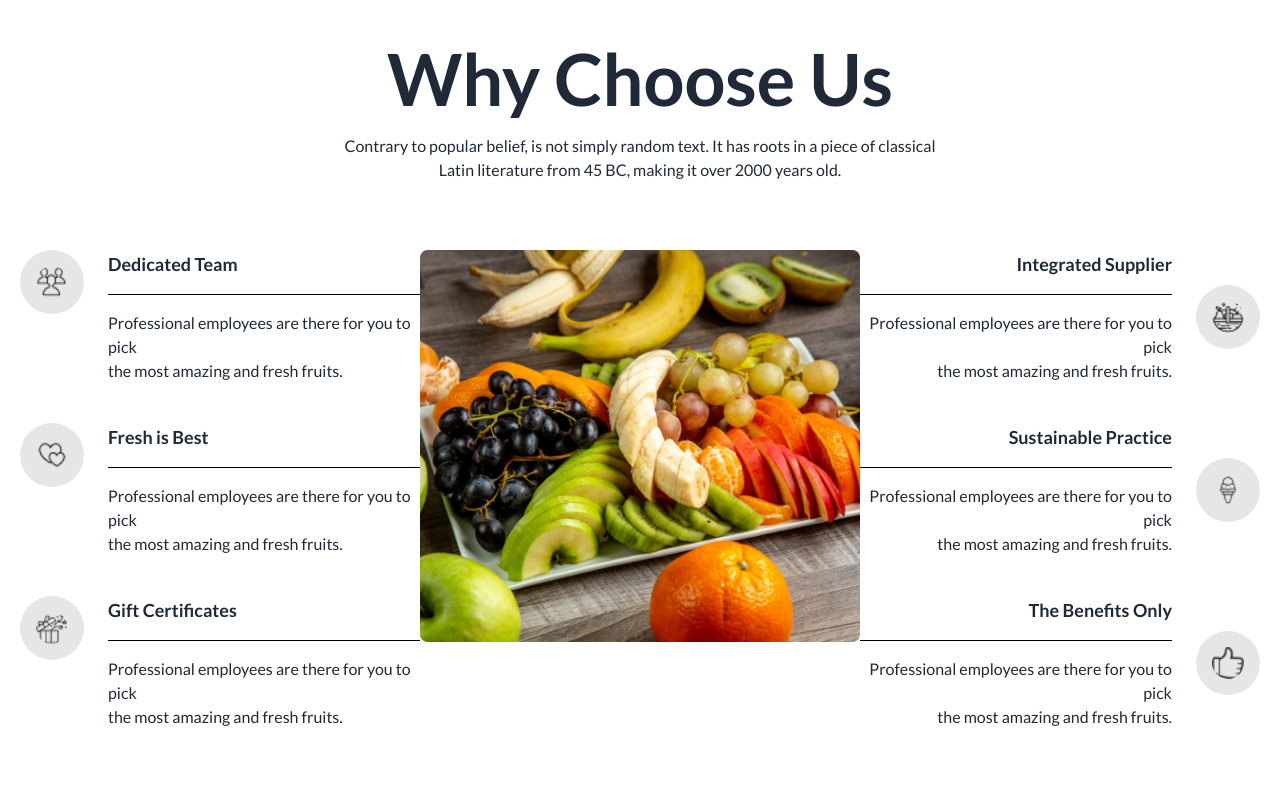
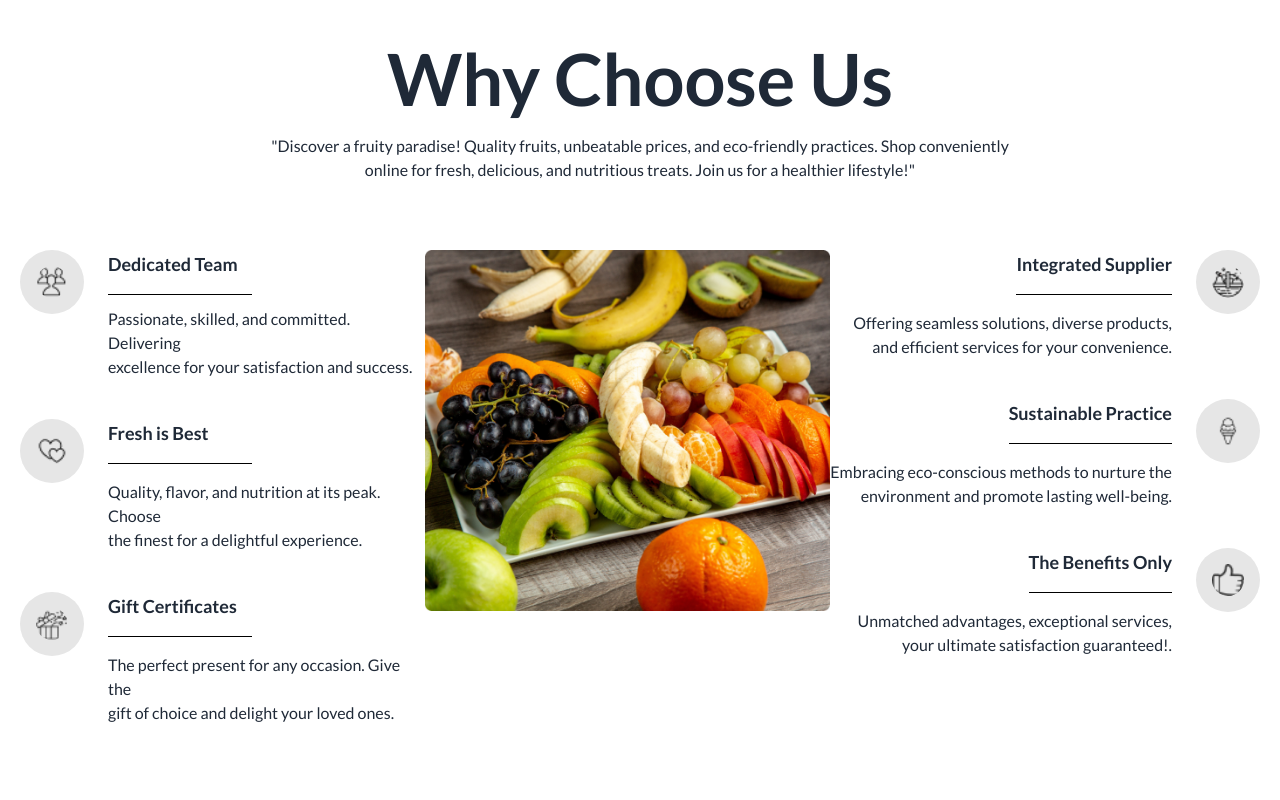
Before and after one commit to RahulKhanSuvo/Fruit-Burst, a plain HTML site: page index.html in a window 1280 px wide. Shown: the part 2540-3340 px from the top of the page. Drawn offline with nearby package versions, Linux system fonts and the light colour scheme.

Commit message:
added meaning full text

```diff
--- a/index.html
+++ b/index.html
@@ -275,7 +275,7 @@
       <div class="flex flex-col lg:flex-row items-center lg:justify-between ">
         <div class=" lg:flex-1">
         <h2 class="font-black text-center lg:text-left text-2xl lg:text-5xl text-[#121212] lg:pb-4 ">Deal of the day</h2>
-        <p class="text-[#121212] font-medium text-center lg:text-left">Contrary to popular belief, is not simply random text. It has roots in a piece of <br> classical Latin literature from 45 BC, making it over 2000 years old.</p>
+        <p class="text-[#121212] font-medium text-center lg:text-left">Save big on fresh fruits for 30 days! Enjoy unbeatable discounts on apples, oranges,<br> grapes, strawberries, bananas, pineapples, and mangoes. Limited time offer! 🌟🛒🎉</p>
       </div>
       <div class="mt-4 lg:mt-0">
         <div class="grid grid-flow-col  font-black gap-5 text-center auto-cols-max">
@@ -329,7 +329,7 @@
                 <form method="dialog" class="modal-box pt-16 px-20">
                  <div class="flex justify-center"><img src="images/fruit6.png" alt=""></div>
                   <h2 class="pt-6 text-2xl font-extrabold">Apples</h2>
-                   <p class="py-4">Professional employees are there for you to pick the most amazing and fresh fruits.</p>
+                   <p class="py-4">Sweet, crisp, and nutritious. A versatile fruit perfect for snacking or baking.</p>
                    <div class="rating">
                     <input type="radio" name="rating-1" class="mask mask-star-2 bg-[#F85559]" />
                     <input type="radio" name="rating-1" class="mask mask-star-2 bg-[#F85559]" checked />
@@ -367,7 +367,7 @@
                 <form method="dialog" class="modal-box pt-16 px-20">
                  <div class="flex justify-center"><img src="images/fruit7.png" alt=""></div>
                   <h2 class="pt-6 text-2xl font-extrabold">Orange</h2>
-                   <p class="py-4">Professional employees are there for you to pick the most amazing and fresh fruits.</p>
+                   <p class="py-4">Juicy, refreshing, and packed with vitamin C. A citrus delight to savor!</p>
                    <div class="rating">
                     <input type="radio" name="rating-2" class="mask mask-star-2 bg-[#F85559]" />
                     <input type="radio" name="rating-2" class="mask mask-star-2 bg-[#F85559]" checked />
@@ -405,7 +405,7 @@
                 <form method="dialog" class="modal-box pt-16 px-20">
                  <div class="flex justify-center"><img src="images/fruit8.png" alt=""></div>
                   <h2 class="pt-6 text-2xl font-extrabold">Red Dragon</h2>
-                   <p class="py-4">Professional employees are there for you to pick the most amazing and fresh fruits.</p>
+                   <p class="py-4">Exotic "Red Dragon" fruit: Sweet, vibrant, and rich in antioxidants. A tropical delight!</p>
                    <div class="rating">
                     <input type="radio" name="rating-3" class="mask mask-star-2 bg-[#F85559]" />
                     <input type="radio" name="rating-3" class="mask mask-star-2 bg-[#F85559]" checked />
@@ -443,7 +443,7 @@
                 <form method="dialog" class="modal-box pt-16 px-20">
                  <div class="flex justify-center"><img src="images/fruit9.png" alt=""></div>
                   <h2 class="pt-6 text-2xl font-extrabold">Banana</h2>
-                   <p class="py-4">Professional employees are there for you to pick the most amazing and fresh fruits.</p>
+                   <p class="py-4">Creamy, potassium-rich, and nature's perfect snack. A go-to fruit for energy!.</p>
                    <div class="rating">
                     <input type="radio" name="rating-4" class="mask mask-star-2 bg-[#F85559]" />
                     <input type="radio" name="rating-4" class="mask mask-star-2 bg-[#F85559]" checked />
@@ -480,7 +480,7 @@
                     Meet the team section
                   </h1>
                   <p class="mb-5 text-sm lg:text-base  font-normal">
-                    Contrary to popular belief, is not simply random text. It has roots in a piece of classical <br> Latin literature from 45 BC, making it over 2000 years old.
+                    Meet our Fruits expert! With vast knowledge and a passion for all things fruity, they're here to <br> guide you on your delicious and healthy journey!
                    <div class="grid md:grid-cols-2 lg:grid-cols-4 gap-14 lg:gap-32">
                     <div class="flex justify-center"><div class="">
                       <img src="images/member1.png" alt="">
@@ -536,69 +536,73 @@
 
     <!-- choose us section -->
     <section class="container mx-auto mt-32 px-5">
-     <div class="grid justify-center text-center"> <div class="items-center">
+     <div class="grid justify-center text-center">
+      <div class="items-center">
       <h1 class="mb-5 text-2xl md:text-4xl font-extrabold lg:text-7xl">
         Why Choose Us
       </h1>
       <p class="mb-5 font-normal">
-        Contrary to popular belief, is not simply random text. It has roots in a piece of classical <br> Latin literature from 45 BC, making it over 2000 years old.
+        "Discover a fruity paradise! Quality fruits, unbeatable prices, and eco-friendly practices. Shop conveniently <br> online for fresh, delicious, and nutritious treats. Join us for a healthier lifestyle!"
       </p>
         </div>
       </div>
       <!-- flex -->
       <section class="hidden lg:block ">
       <div class="flex justify-between mt-12 mb-32 ">
-        <div class=" space-y-10">
+        <div class=" space-y-10 flex-1 ">
           <div class="flex gap-6 ">
             <img class="bg-[#1212121A] h-16 p-4 rounded-full" src="icons/group.png" alt="">
               <div class="">
-                <h3 class=" font-extrabold text-lg w- pb-4 border-b border-black">Dedicated Team</h3>
-        <p class="pt-4">Professional employees are there for you to pick <br> the most amazing and fresh fruits.</p>
+                <h3 class=" font-extrabold text-lg w-36 pb-4 border-b border-black">Dedicated Team</h3>
+        <p class="pt-3">Passionate, skilled, and committed. Delivering <br> excellence for your satisfaction and success.</p>
               </div>
           </div>
           <div class="flex gap-6 ">
             <img class="bg-[#1212121A] h-16 p-4 rounded-full" src="icons/love 1.png" alt="">
               <div class="">
-                <h3 class=" font-extrabold text-lg w- pb-4 border-b border-black">Fresh is Best</h3>
-        <p class="pt-4">Professional employees are there for you to pick <br> the most amazing and fresh fruits.</p>
+                <h3 class=" font-extrabold text-lg w-36 pb-4 border-b border-black">Fresh is Best</h3>
+        <p class="pt-4">Quality, flavor, and nutrition at its peak. Choose <br>the finest for a delightful experience.</p>
               </div>
           </div>
           <div class="flex gap-6 ">
             <img class="bg-[#1212121A] h-16 p-4 rounded-full" src="icons/gift-box 1.png" alt="">
               <div class="">
-                <h3 class=" font-extrabold text-lg w- pb-4 border-b border-black">Gift Certificates</h3>
-        <p class="pt-4">Professional employees are there for you to pick <br> the most amazing and fresh fruits.</p>
+                <h3 class=" font-extrabold text-lg w-36 pb-4 border-b border-black">Gift Certificates</h3>
+        <p class="pt-4">The perfect present for any occasion. Give the <br> gift of choice and delight your loved ones. </p>
               </div>
           </div>
          </div>
          <!-- photos -->
-         <div class="">
+         <div class=" flex-1">
           <img src="images/whychoose1.png" alt="">
          </div>
          <!-- third -->
-         <nav  class=" space-y-10">
-          <nav class=" flex items-center gap-6">
-            <nav class=" text-right ">
-              <h3 class=" font-extrabold text-lg w- pb-4 border-b border-black">Integrated Supplier</h3>
-              <p class="pt-4">Professional employees are there for you to pick <br> the most amazing and fresh fruits.</p>
-             </nav>
-             <img class="bg-[#1212121A] h-16 p-4 rounded-full" src="icons/fruit.png" alt="">
-           </nav>
-          <nav class=" flex items-center gap-6">
-            <nav class=" text-right ">
-              <h3 class=" font-extrabold text-lg w- pb-4 border-b border-black">Sustainable Practice</h3>
-              <p class="pt-4">Professional employees are there for you to pick <br> the most amazing and fresh fruits.</p>
-             </nav>
-             <img class="bg-[#1212121A] h-16 p-4 rounded-full" src="icons/ice-cream 1.png" alt="">
-           </nav>
-          <nav class=" flex items-center gap-6">
-            <nav class=" text-right ">
-              <h3 class=" font-extrabold text-lg w- pb-4 border-b border-black">The Benefits Only</h3>
-              <p class="pt-4">Professional employees are there for you to pick <br> the most amazing and fresh fruits.</p>
-             </nav>
-             <img class="bg-[#1212121A] h-16 p-4 rounded-full" src="icons/like.png" alt="">
-           </nav>
-         </nav>
+         <div class="space-y-10">
+          <div class="flex  gap-6 ">
+            <div class="flex flex-col w-full">
+              <div class="grid card  place-items-end"><h3 class="pb-4 border-b font-extrabold text-lg  border-black">Integrated Supplier</h3></div>
+
+              <div class="grid text-right card tex place-items-end"><p class="pt-4"> Offering seamless solutions, diverse products, <br> and efficient services for your convenience.</p></div>
+            </div>
+            <img class="bg-[#1212121A] h-16 p-4 rounded-full" src="icons/fruit.png" alt="">
+          </div>
+          <div class="flex gap-6 ">
+            <div class="flex flex-col w-full">
+              <div class="grid card  place-items-end"><h3 class="pb-4 border-b font-extrabold text-lg  border-black">Sustainable Practice</h3></div>
+
+              <div class="grid text-right card tex place-items-end"><p class="pt-4">  Embracing eco-conscious methods to nurture the <br>environment and promote lasting well-being.</p></div>
+            </div>
+            <img class="bg-[#1212121A] h-16 p-4 rounded-full" src="icons/ice-cream 1.png" alt="">
+          </div>
+          <div class="flex gap-6 ">
+            <div class="flex flex-col w-full">
+              <div class="grid card  place-items-end"><h3 class="pb-4 border-b font-extrabold text-lg  border-black">The Benefits Only</h3></div>
+
+              <div class="grid text-right card tex place-items-end"><p class="pt-4">  Unmatched advantages, exceptional services, <br> your ultimate satisfaction guaranteed!.</p></div>
+            </div>
+            <img class="bg-[#1212121A] h-16 p-4 rounded-full" src="icons/like.png" alt="">
+          </div>
+         </div>
       </div>
       </section>
       <!-- for mobile device -->
@@ -614,8 +618,9 @@
               <img class="bg-[#1212121A] h-16 p-4 rounded-full" src="icons/group.png" alt="">
             </div>
               <div class="text-center">
-                <h3 class=" font-extrabold text-lg py-8 pb-4 border-b border-black">Dedicated Team</h3>
-        <p class="pt-4">Professional employees are there <br> for you to pick  the most amazing <br> and fresh fruits.</p>
+                <h3 class=" font-extrabold text-lg py-8 pb-4 border-b  border-black">Dedicated Team</h3>
+        <p class="pt-4">Passionate, skilled, and committed. Delivering <br>
+          excellence for your satisfaction and success.</p>
               </div>
            </div>
 
@@ -625,7 +630,8 @@
                 </div>
                   <div class="text-center">
                     <h3 class=" font-extrabold text-lg w- py-8 pb-4 border-b border-black">Fresh is Best</h3>
-            <p class="pt-4">Professional employees are there <br> for you to pick  the most amazing <br> and fresh fruits.</p>
+            <p class="pt-4">Quality, flavor, and nutrition at its peak. Choose
+              the finest for a delightful experience.</p>
                   </div>
               </div>
               <div class=" ">
@@ -634,7 +640,8 @@
                 </div>
                   <div class=" text-center">
                     <h3 class=" font-extrabold text-lg py-8 pb-4 border-b border-black">Gift Certificates</h3>
-            <p class="pt-4">Professional employees are there <br> for you to pick  the most amazing <br> and fresh fruits.</p>
+            <p class="pt-4">The perfect present for any occasion. Give the
+              gift of choice and delight your loved ones.</p>
                   </div>
               </div>
             </div>
@@ -648,7 +655,8 @@
               </div>
               <div class=" text-center ">
                 <h3 class=" font-extrabold text-lg py-8 pb-4 border-b border-black">Integrated Supplier</h3>
-                <p class="pt-4">Professional employees are there <br> for you to pick  the most amazing <br> and fresh fruits.</p>
+                <p class="pt-4">Offering seamless solutions, diverse products,
+                  and efficient services for your convenience.</p>
                </div>
 
              </div>
@@ -657,7 +665,10 @@
                 <img class="bg-[#1212121A] h-16 p-4 rounded-full" src="icons/ice-cream 1.png" alt=""></div>
               <div class=" text-center ">
                 <h3 class=" font-extrabold text-lg py-8 pb-4 border-b border-black">Sustainable Practice</h3>
-                <p class="pt-4">Professional employees are there <br> for you to pick  the most amazing <br> and fresh fruits.</p>
+                <p class="pt-4">Embracing eco-conscious methods to nurture the
+                  environment and promote lasting well-being.
+
+                  </p>
                </div>
 
              </div>
@@ -667,7 +678,8 @@
                   <img class="bg-[#1212121A] h-16 p-4 rounded-full" src="icons/like.png" alt="">
                 </div>
                 <h3 class=" font-extrabold text-lg py-8 pb-4 border-b border-black">The Benefits Only</h3>
-                <p class="pt-4">Professional employees are there <br> for you to pick  the most amazing <br> and fresh fruits.</p>
+                <p class="pt-4">Unmatched advantages, exceptional services,
+                  your ultimate satisfaction guaranteed!.</p>
                </div>
 
              </div>
@@ -675,17 +687,17 @@
         </div>
         </section>
     </section>
-    <footer class="footer footer-center h- p-10 pt-32 bg-[#121212] bg-base-200 text-base-content text-white rounded">
+    <footer class="footer footer-center mt-20 p-10 pt-32 bg-[#121212] bg-base-200 text-base-content text-white rounded">
       <div class="flex items-center">
         <img src="images/logo.png" alt="" />
         <h2 class="md:text-2xl font-bold lg:text-3xl">Fruit Burst</h2>
       </div>
-      <div class="grid-cols-3 md:grid-cols-4 items-center lg:grid-cols-6 lg:gap-6">
+      <div class="grid-cols-3 md:grid-cols-4 lg:grid-cols-6 lg:gap-6">
         <a class="link link-hover">Home</a>
         <a class="link link-hover">About us</a>
         <a class="link link-hover">Shop</a>
         <a class="link link-hover">All Fruits</a>
-        <a class="link link-hover">Support</a>
+        <a class="link link-hover ">Support</a>
         <a class="link link-hover">My Account</a>
       </div>
       <div>
```
